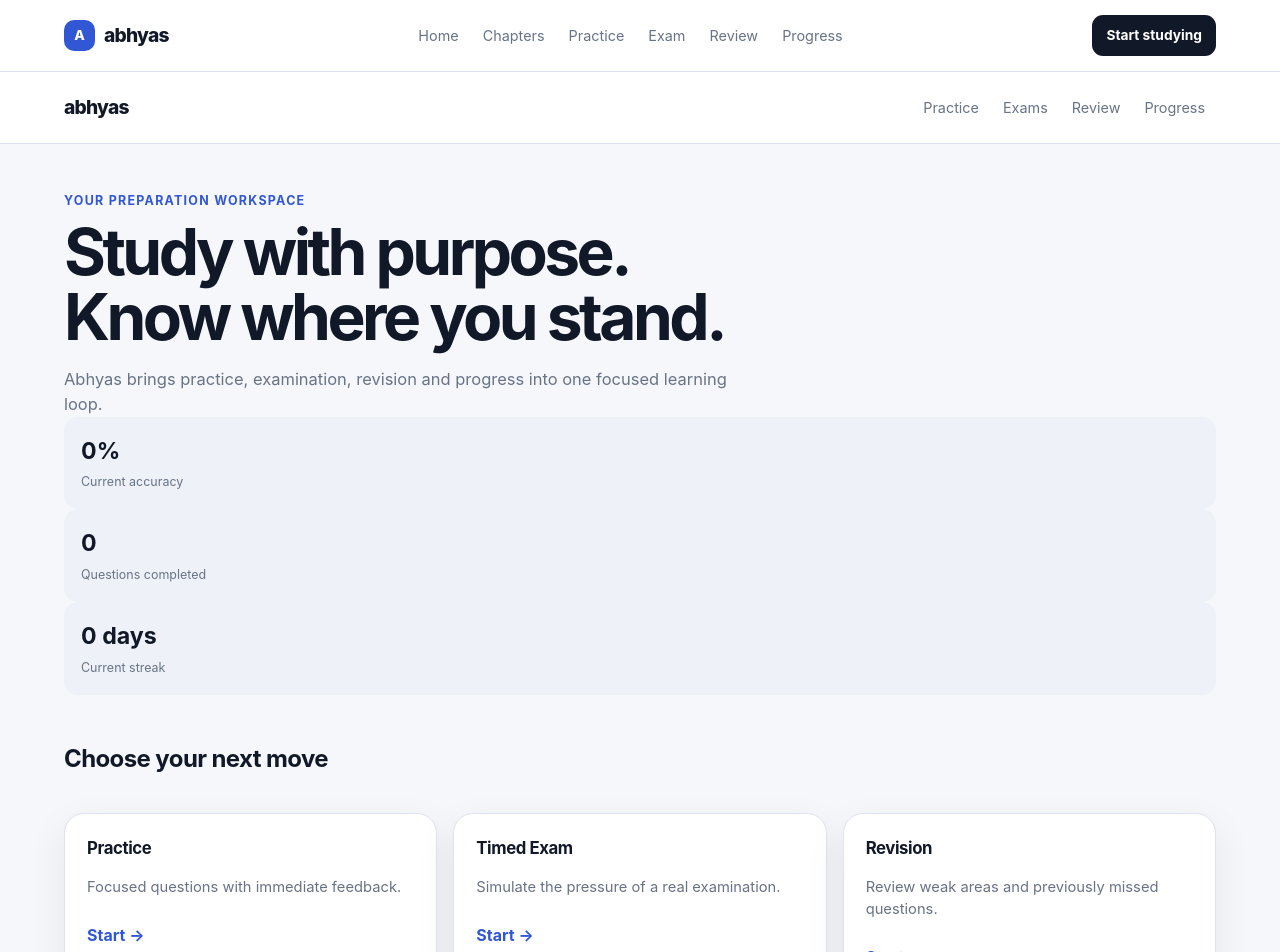
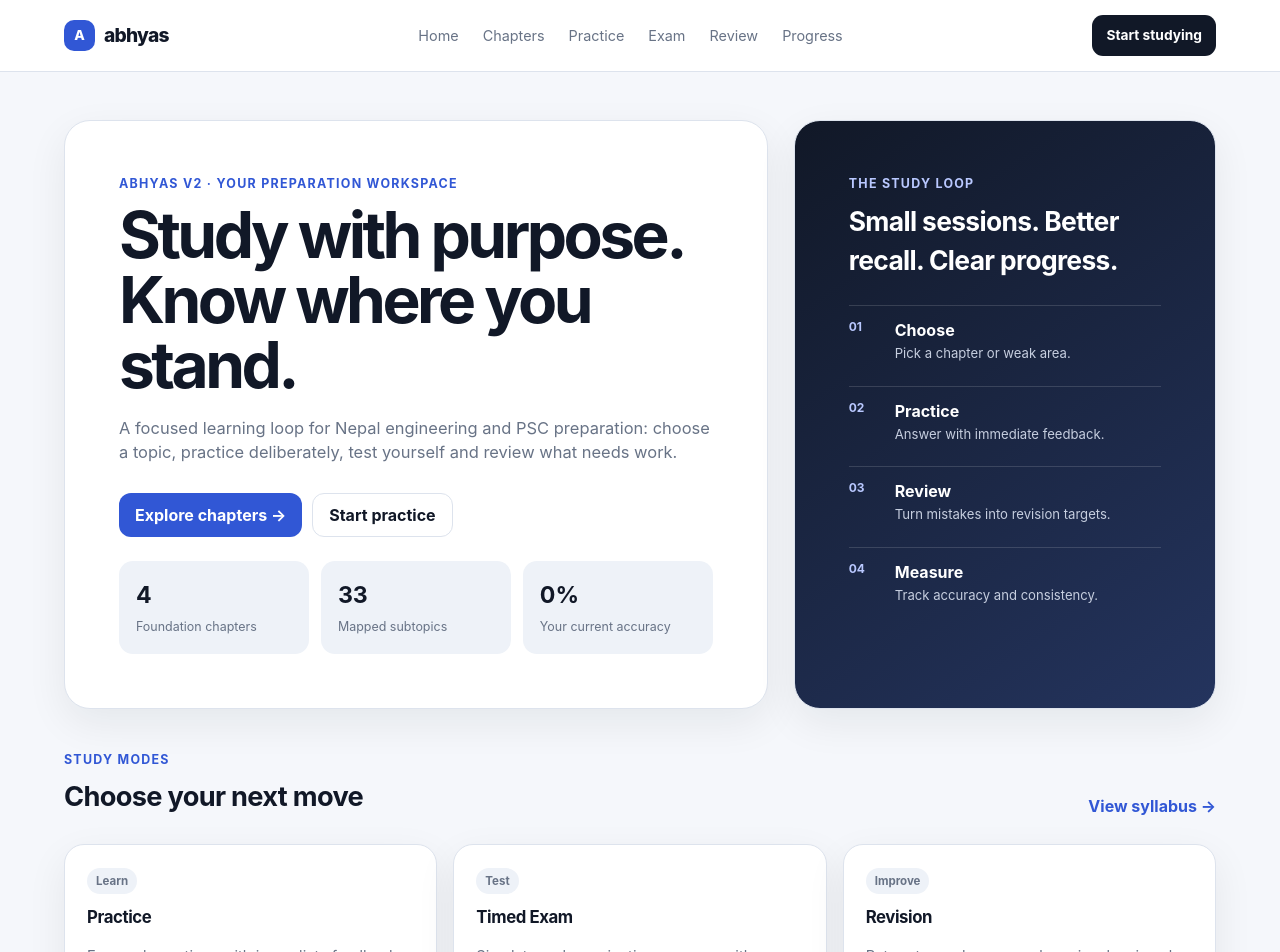
Before and after one commit to MKU-MKU/abhyas, a Next.js app in the folder apps/web/: page / in a window 1280 px wide. Shown: the top 952 px of the page. Built offline with nearby package versions, Linux system fonts and the light colour scheme.

Commit message:
feat: rebuild Abhyas dashboard foundation

```diff
--- a/apps/web/app/page.tsx
+++ b/apps/web/app/page.tsx
@@ -1,48 +1,53 @@
+import Link from "next/link";
+import { getChapterCount, getSubtopicCount } from "../lib/content/repository";
+
 const modes = [
-  { title: "Practice", description: "Focused questions with immediate feedback.", href: "/practice" },
-  { title: "Timed Exam", description: "Simulate the pressure of a real examination.", href: "/exam" },
-  { title: "Revision", description: "Review weak areas and previously missed questions.", href: "/review" },
+  { title: "Practice", description: "Focused questions with immediate feedback.", href: "/practice", tag: "Learn" },
+  { title: "Timed Exam", description: "Simulate real examination pressure with a focused timer.", href: "/exam", tag: "Test" },
+  { title: "Revision", description: "Return to weak areas and previously missed questions.", href: "/review", tag: "Improve" },
 ];
 
 export default function HomePage() {
+  const chapters = getChapterCount();
+  const subtopics = getSubtopicCount();
+
   return (
-    <div className="shell">
-      <header className="topbar">
-        <a className="brand" href="/">abhyas</a>
-        <nav className="nav" aria-label="Primary navigation">
-          <a href="/practice">Practice</a>
-          <a href="/exam">Exams</a>
-          <a href="/review">Review</a>
-          <a href="/progress">Progress</a>
-        </nav>
-      </header>
+    <main className="main">
+      <section className="hero">
+        <div className="heroPanel">
+          <p className="eyebrow">Abhyas V2 · Your preparation workspace</p>
+          <h1>Study with purpose.<br />Know where you stand.</h1>
+          <p className="subtitle">A focused learning loop for Nepal engineering and PSC preparation: choose a topic, practice deliberately, test yourself and review what needs work.</p>
+          <div className="heroActions">
+            <Link className="primaryButton" href="/chapters">Explore chapters →</Link>
+            <Link className="secondaryButton" href="/practice">Start practice</Link>
+          </div>
+          <div className="stats" aria-label="Content summary">
+            <div className="stat"><strong>{chapters}</strong><span>Foundation chapters</span></div>
+            <div className="stat"><strong>{subtopics}</strong><span>Mapped subtopics</span></div>
+            <div className="stat"><strong>0%</strong><span>Your current accuracy</span></div>
+          </div>
+        </div>
+        <aside className="heroPanel" style={{ background: "linear-gradient(145deg, #111827, #24345e)", color: "white" }}>
+          <p className="eyebrow" style={{ color: "#b9c8ff" }}>The study loop</p>
+          <h2 style={{ fontSize: "1.65rem", marginTop: 8 }}>Small sessions. Better recall. Clear progress.</h2>
+          <div style={{ display: "grid", gap: 10, marginTop: 24 }}>
+            {[["01", "Choose", "Pick a chapter or weak area."], ["02", "Practice", "Answer with immediate feedback."], ["03", "Review", "Turn mistakes into revision targets."], ["04", "Measure", "Track accuracy and consistency."]].map(([number, title, text]) => (
+              <div key={number} style={{ display: "grid", gridTemplateColumns: "34px 1fr", gap: 12, alignItems: "start", padding: "12px 0", borderTop: "1px solid rgb(255 255 255 / 14%)" }}>
+                <strong style={{ color: "#b9c8ff", fontSize: ".75rem" }}>{number}</strong>
+                <div><strong>{title}</strong><div style={{ color: "#c6cedf", fontSize: ".82rem", marginTop: 2 }}>{text}</div></div>
+              </div>
+            ))}
+          </div>
+        </aside>
+      </section>
 
-      <main className="main">
-        <p className="eyebrow">Your preparation workspace</p>
-        <h1>Study with purpose.<br />Know where you stand.</h1>
-        <p className="subtitle">
-          Abhyas brings practice, examination, revision and progress into one focused learning loop.
-        </p>
-
-        <div className="statRow" aria-label="Study summary">
-          <div className="stat"><strong>0%</strong><span>Current accuracy</span></div>
-          <div className="stat"><strong>0</strong><span>Questions completed</span></div>
-          <div className="stat"><strong>0 days</strong><span>Current streak</span></div>
+      <section style={{ marginTop: 42 }} aria-labelledby="study-modes">
+        <div className="sectionHeader"><div><p className="eyebrow">Study modes</p><h2 id="study-modes" style={{ margin: 0, fontSize: "1.7rem" }}>Choose your next move</h2></div><Link className="cardLink" href="/chapters">View syllabus →</Link></div>
+        <div className="grid">
+          {modes.map((mode) => <article className="card" key={mode.title}><span className="pill">{mode.tag}</span><h2 style={{ marginTop: 14 }}>{mode.title}</h2><p>{mode.description}</p><Link className="cardLink" href={mode.href}>Open {mode.title.toLowerCase()} →</Link></article>)}
         </div>
-
-        <section className="grid" aria-labelledby="study-modes">
-          <div style={{ gridColumn: "1 / -1" }}>
-            <h2 id="study-modes">Choose your next move</h2>
-          </div>
-          {modes.map((mode) => (
-            <article className="card" key={mode.title}>
-              <h2>{mode.title}</h2>
-              <p>{mode.description}</p>
-              <a className="cardLink" href={mode.href}>Start →</a>
-            </article>
-          ))}
-        </section>
-      </main>
-    </div>
+      </section>
+    </main>
   );
 }
```
